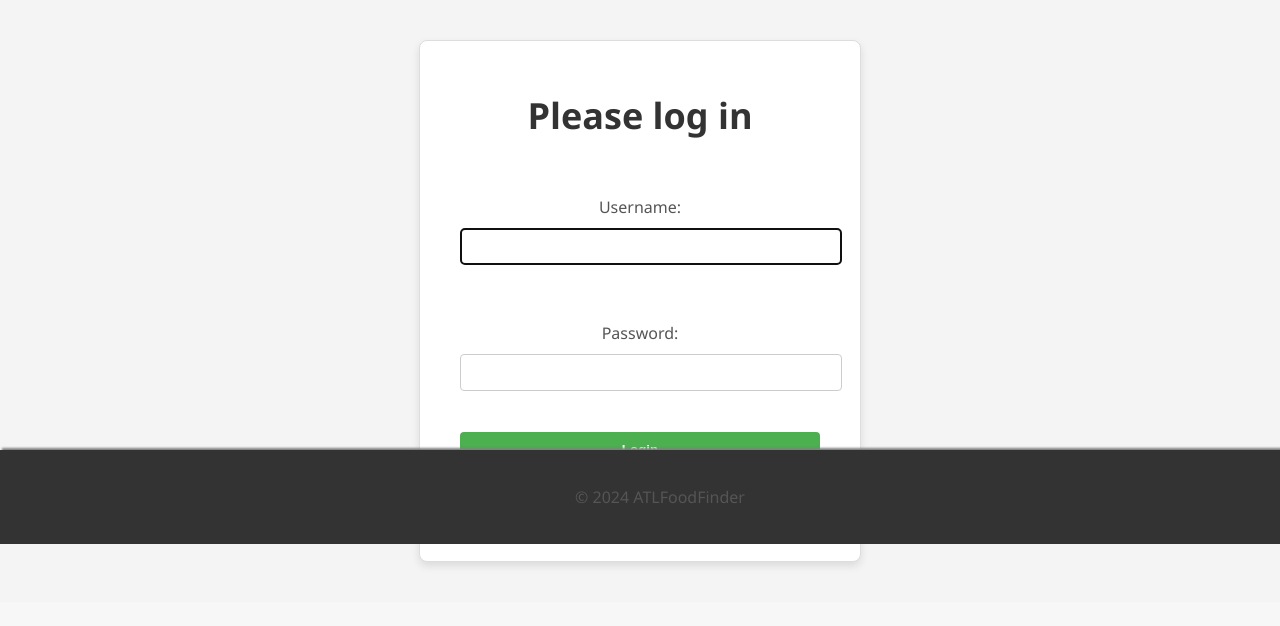
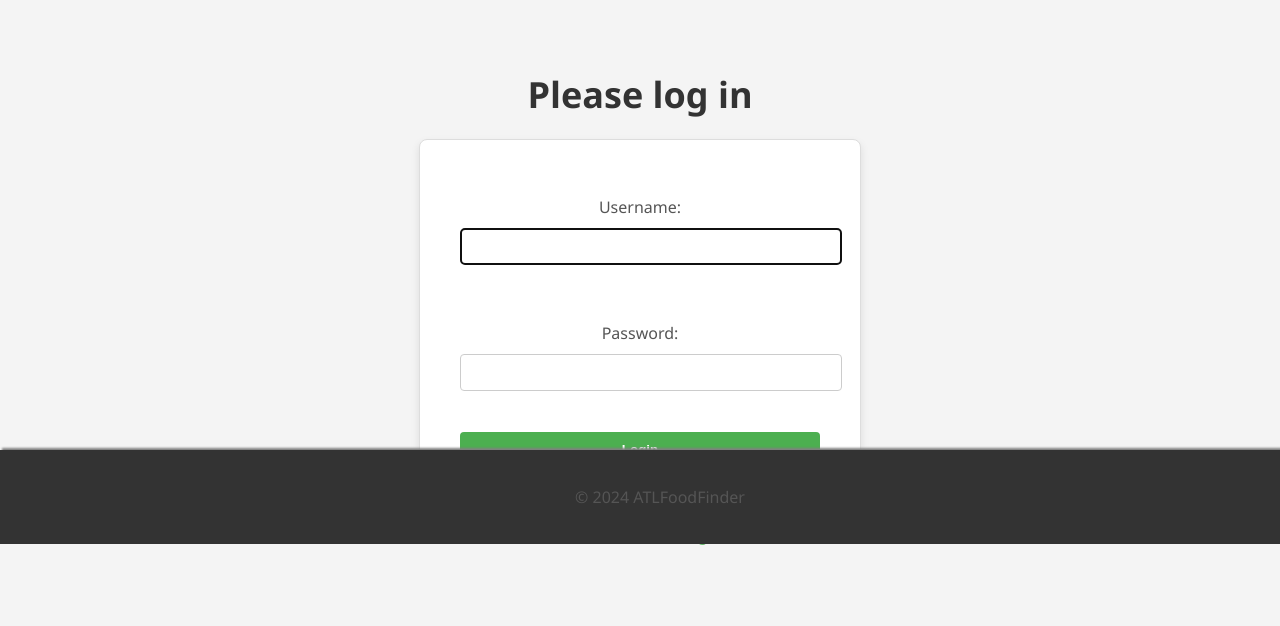
Before and after one commit to PabCR/ATLFoodFinder, a Django app: page /login/ in a window 1280 px wide. Shown: the part 256-882 px from the top of the page. Before the commit the page ends 823 px from the top, so only its background shows below. Run offline with Django 5.2, Linux system fonts and the light colour scheme.

Commit message:
Login Page

```diff
--- a/ATLFoodFinder/templates/ATLFoodFinder/login.html
+++ b/ATLFoodFinder/templates/ATLFoodFinder/login.html
@@ -21,13 +21,15 @@
     </nav>
 
     <main>
-        <section class="restaurant-card">
+        <section>
             <h2>Please log in</h2>
+            <div class="restaurant-card">
             <form method="POST">
                 {% csrf_token %}
                 {{ form.as_p }}
                 <button type="submit">Login</button>
             </form>
+            </div>
             <p>Don't have an account? <a href="{% url 'register' %}">Register here</a></p>
         </section>
     </main>
```
